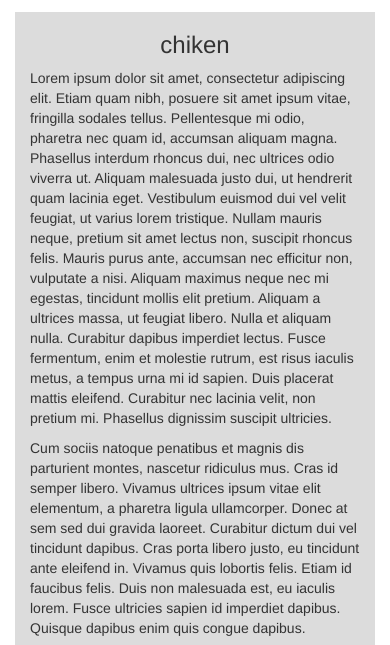
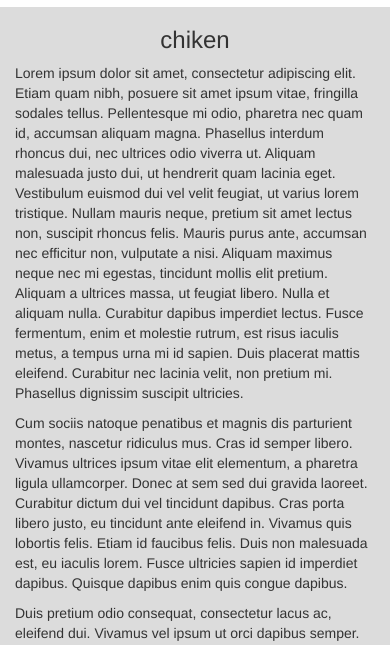
Before and after one commit to oscarhernand/module3-solution-css, a plain HTML site: page week3/index.html in a window 390 px wide. Shown: the part 126-771 px from the top of the page. Drawn offline with Linux system fonts and the light colour scheme.

Commit message:
correcciones ajuste de ancho

```diff
--- a/week3/css/styles.css
+++ b/week3/css/styles.css
@@ -10,6 +10,12 @@
 }
 .diseno-col {
 	background-color: #DCDCDC;
-	margin: 15px;
 	height: 1000px;
+
 }
+@media (max-width: 767px) {
+    .classmargin{
+		/*width: 80%;*/
+		margin: 0 auto;
+    }
+  }
--- a/week3/index.html
+++ b/week3/index.html
@@ -60,9 +60,10 @@
     </nav>
 	</header>
 	<h2 class="text-center ">our menu</h2>
-	<div class="container diseno-col">
+	<div class="container">
+	 <div class="row">
 
-		<div class="col-12-xs">
+		<div class="col-xs-12 diseno-col classmargin">
 			<h3 class="text-center">chiken</h3>
 			<p>Lorem ipsum dolor sit amet, consectetur adipiscing elit. Etiam quam nibh, posuere sit amet ipsum vitae, fringilla sodales tellus. Pellentesque mi odio, pharetra nec quam id, accumsan aliquam magna. Phasellus interdum rhoncus dui, nec ultrices odio viverra ut. Aliquam malesuada justo dui, ut hendrerit quam lacinia eget. Vestibulum euismod dui vel velit feugiat, ut varius lorem tristique. Nullam mauris neque, pretium sit amet lectus non, suscipit rhoncus felis. Mauris purus ante, accumsan nec efficitur non, vulputate a nisi. Aliquam maximus neque nec mi egestas, tincidunt mollis elit pretium. Aliquam a ultrices massa, ut feugiat libero. Nulla et aliquam nulla. Curabitur dapibus imperdiet lectus. Fusce fermentum, enim et molestie rutrum, est risus iaculis metus, a tempus urna mi id sapien. Duis placerat mattis eleifend. Curabitur nec lacinia velit, non pretium mi. Phasellus dignissim suscipit ultricies.
 			</p>
@@ -74,6 +75,7 @@
 				Duis pretium odio consequat, consectetur lacus ac, eleifend dui. Vivamus vel ipsum ut orci dapibus semper. Sed in lacinia risus. Sed sollicitudin gravida est, ut sodales sapien congue ac. Donec dictum enim in orci condimentum, a maximus elit luctus. Maecenas quis massa nisi. Sed
 			</p>
 		</div>
+		</div>
 	</div>
 
 
```
